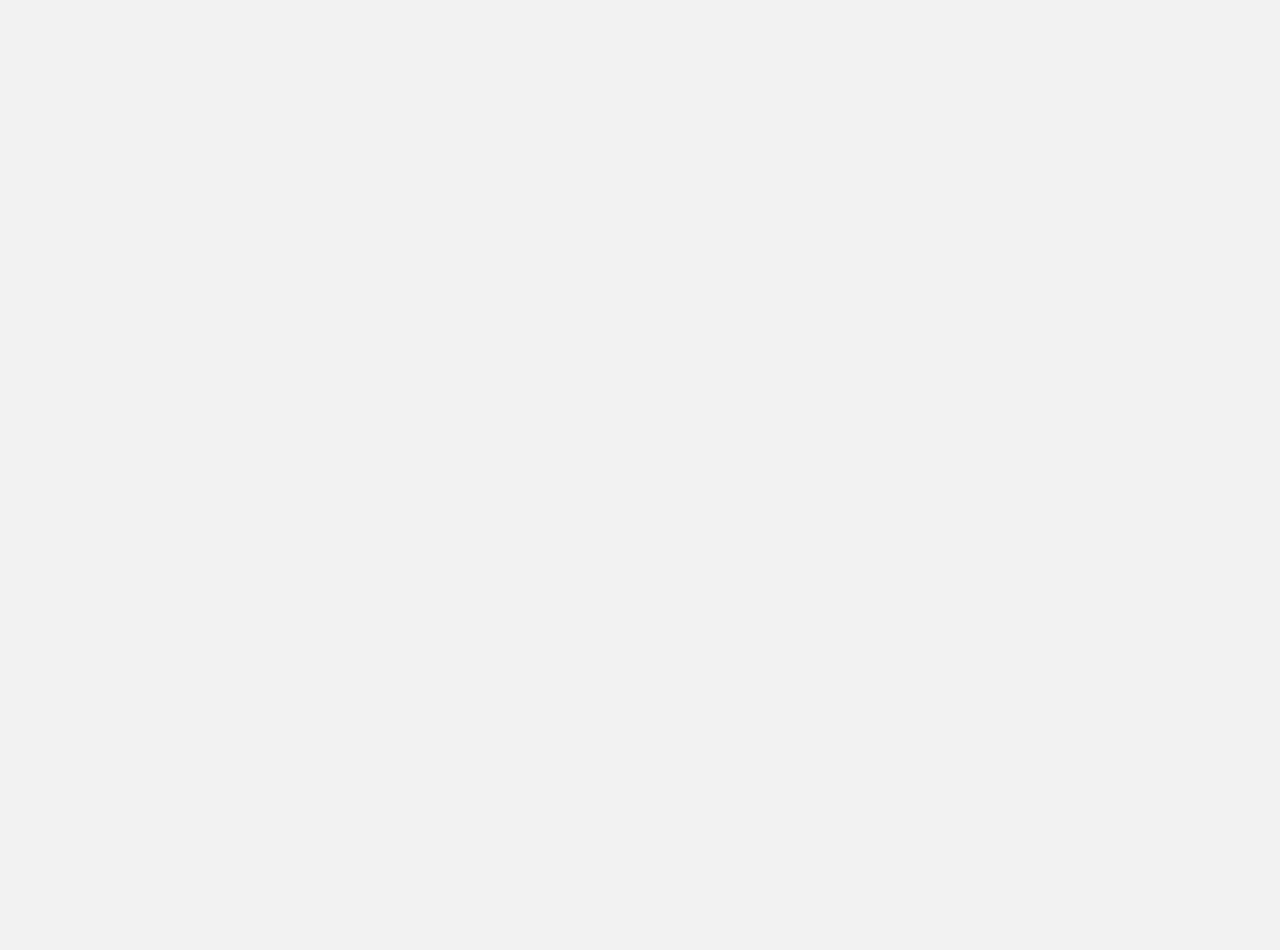
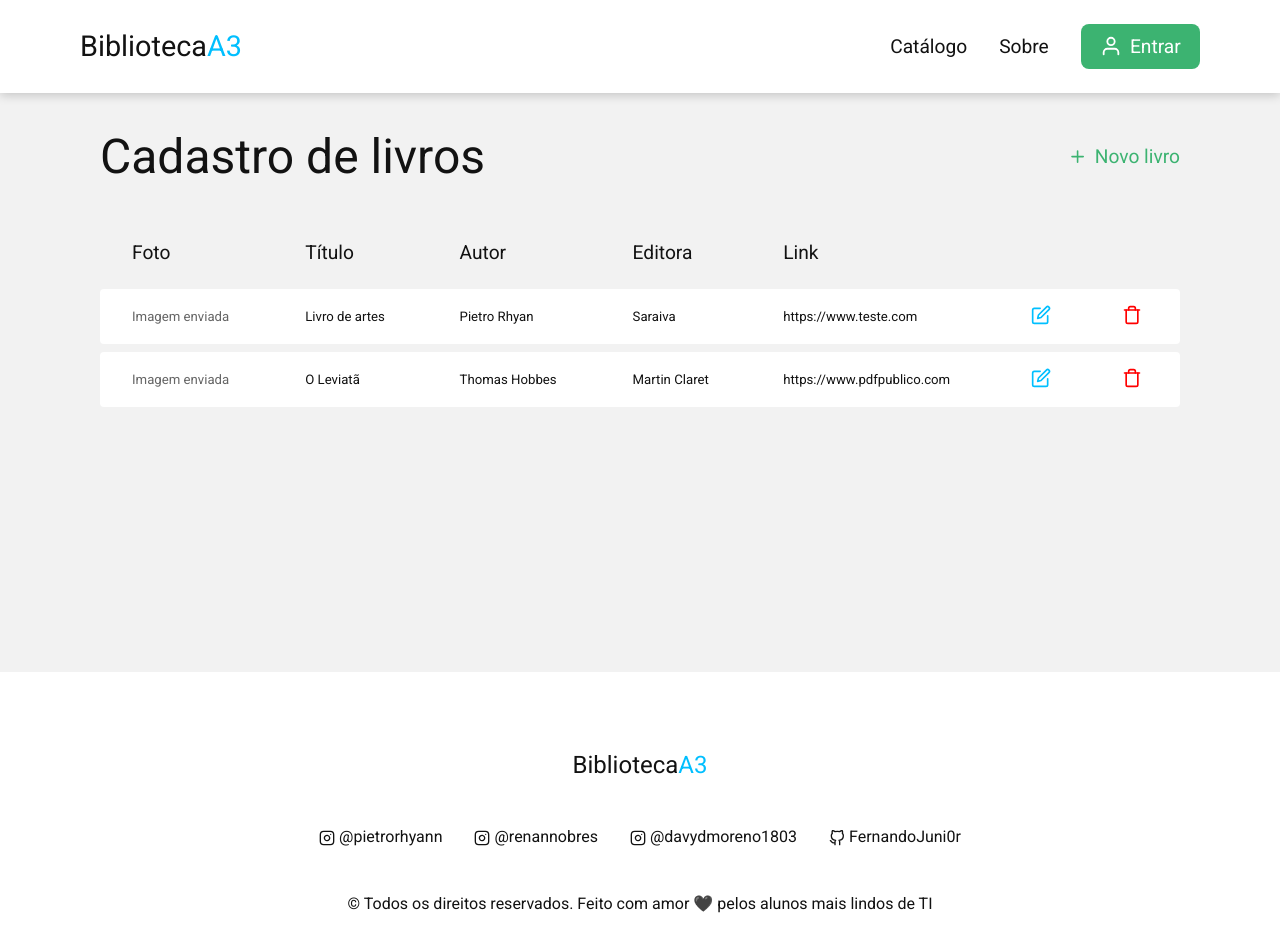
Before and after one commit to PietroRhyan/biblioteca-a3, a React (Create React App) app: page /cadastro-de-livros in a window 1280 px wide. Before the commit this address had no page. Shown: the top 950 px of the page. Before the commit the page ends 800 px from the top, so only its background shows below. Built offline with nearby package versions, Linux system fonts and the light colour scheme.

Commit message:
Adding the BooksRegistration page and Routes system

```diff
--- a/src/App.js
+++ b/src/App.js
@@ -1,21 +1,10 @@
-import { BrowserRouter, Route, Routes} from "react-router-dom";
-
-import { AboutUs } from "./pages/AboutUs";
-import { BooksCatalog } from "./pages/BooksCatalog";
-import { Home } from "./pages/Home";
-import { SignIn } from "./pages/SignIn";
-import { SignUp } from "./pages/SignUp";
+import { BrowserRouter as Router } from "react-router-dom";
+import { PageRoutes } from './routes'
 
 export function App() {
   return (
-    <BrowserRouter>
-      <Routes>
-        <Route exact path="/" element={ <Home /> } />
-        <Route path="/catalogo" element={ <BooksCatalog /> } />
-        <Route path="/sobre" element={ <AboutUs /> } />
-        <Route path="/signIn" element={ <SignIn /> } />
-        <Route path="/signUp" element={ <SignUp /> } />
-      </Routes>
-    </BrowserRouter>
+    <Router>
+      <PageRoutes />
+    </Router>
   )
 }
--- a/src/pages/BooksCatalog/styles.css
+++ b/src/pages/BooksCatalog/styles.css
@@ -1,13 +1,6 @@
-h1 {
-  font-size: 3rem;
-  font-weight: 400;
-
-  margin-bottom: 2rem;
-}
-
 .booksCatalog {
   width: 80%;
-  margin: 0 auto;
+  margin: 2rem auto 0;
 
   display: grid;
   grid-template-columns: repeat(4, 1fr);
--- /dev/null
+++ b/src/pages/BooksRegistration/index.js
@@ -0,0 +1,74 @@
+import { FiTrash, FiEdit, FiPlus } from 'react-icons/fi'
+
+import { Footer } from "../../components/Footer";
+import { Header } from "../../components/Header";
+
+import './styles.css'
+
+export function BooksRegistration() {
+  return (
+    <>
+      <Header />
+      <div className="container">
+        <div className="topContent">
+          <h1>Cadastro de livros</h1>
+          <p className='addBook'>
+            <FiPlus /> Novo livro
+          </p>
+        </div>
+        <div className="tableContent">
+          <table>
+            <thead>
+              <tr>
+                <th>Foto</th>
+                <th>Título</th>
+                <th>Autor</th>
+                <th>Editora</th>
+                <th>Link</th>
+                <th></th>
+                <th></th>
+              </tr>
+            </thead>
+            <tbody>
+              <tr>
+                <td>Imagem enviada</td>
+                <td>Livro de artes</td>
+                <td>Pietro Rhyan</td>
+                <td>Saraiva</td>
+                <td>https://www.teste.com</td>
+                <td className="edit">
+                  <FiEdit size={20} style={{
+                    cursor: 'pointer',
+                  }} />
+                </td>
+                <td className="delete">
+                  <FiTrash size={20} style={{
+                    cursor: 'pointer',
+                  }} />
+                </td>
+              </tr>
+              <tr>
+                <td>Imagem enviada</td>
+                <td>O Leviatã</td>
+                <td>Thomas Hobbes</td>
+                <td>Martin Claret</td>
+                <td>https://www.pdfpublico.com</td>
+                <td className="edit">
+                  <FiEdit size={20} style={{
+                    cursor: 'pointer',
+                  }} />
+                </td>
+                <td className="delete">
+                  <FiTrash size={20} style={{
+                    cursor: 'pointer',
+                  }} />
+                </td>
+              </tr>
+            </tbody>
+          </table>
+        </div>
+      </div>
+      <Footer />
+    </>
+  )
+}
--- /dev/null
+++ b/src/pages/BooksRegistration/styles.css
@@ -0,0 +1,66 @@
+.topContent {
+  width: 100%;
+  display: flex;
+
+  align-items: center;
+  justify-content: space-between;
+}
+
+.addBook {
+  color: #3CB371;
+  font-size: 1.2rem;
+  cursor: pointer;
+
+  gap: 0.5rem;
+
+  display: flex;
+  align-items: center;
+
+  transition: 200ms;
+}
+
+.addBook:hover {
+  filter: brightness(0.8);
+}
+
+.tableContent{
+  margin-top: 2rem;
+}
+
+table {
+  width: 100%;
+  border-spacing: 0 0.5rem;
+}
+
+th {
+  font-size: 1.2rem;
+  font-weight: 400;
+  padding: 1rem 2rem;
+  text-align: left;
+  line-height: 1.5rem;
+}
+
+td {
+  font-size: 0.825rem;
+  padding: 1rem 2rem;
+  border: 0;
+  background: #FFF;
+
+}
+
+td:first-child {
+  color: #666;
+  border-radius: 0.25rem 0 0 0.25rem;
+}
+
+td:last-child {
+  border-radius: 0 0.25rem 0.25rem 0;
+}
+
+td.edit {
+  color: #00BFFF;
+}
+
+td.delete {
+  color: #FF0000;
+}
--- /dev/null
+++ b/src/routes/index.js
@@ -0,0 +1,21 @@
+import { Routes, Route } from 'react-router-dom'
+
+import { AboutUs } from "../pages/AboutUs";
+import { BooksCatalog } from "../pages/BooksCatalog";
+import { BooksRegistration } from "../pages/BooksRegistration";
+import { Home } from "../pages/Home";
+import { SignIn } from "../pages/SignIn";
+import { SignUp } from "../pages/SignUp";
+
+export function PageRoutes() {
+  return (
+    <Routes>
+      <Route exact path="/" element={ <Home/> } />
+      <Route path="/catalogo" element={ <BooksCatalog/> }/>
+      <Route path="/cadastro-de-livros" element={ <BooksRegistration/> }/>
+      <Route path="/sobre" element={ <AboutUs /> }/>
+      <Route path="/signIn" element={ <SignIn /> }/>
+      <Route path="/signUp" element={ <SignUp /> }/>
+    </Routes>
+  )
+}
--- a/src/styles/commomStyles.css
+++ b/src/styles/commomStyles.css
@@ -3,6 +3,11 @@
   min-height: 60vh;
 
   margin: 8rem auto 4rem;
+}
+
+.container h1 {
+  font-size: 3rem;
+  font-weight: 400;
 }
 
 body {
```
